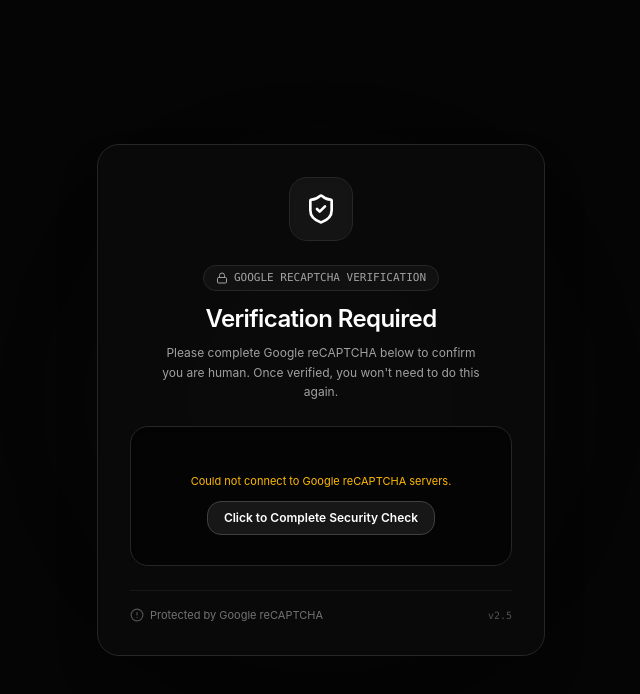
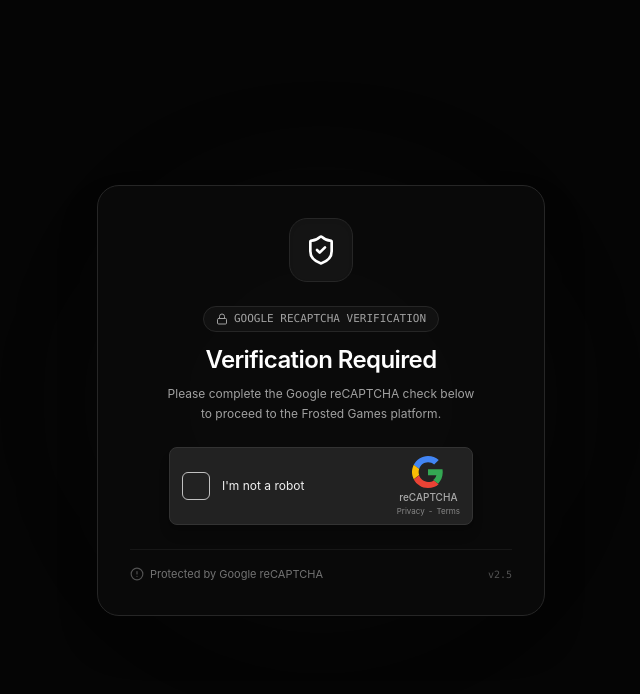
Before and after one commit to sethabout3653-sketch/frosted-poop, a React (Vite) app: page / in a window 1280 px wide. Shown: the top 694 px of the page, without its empty margins (319-959 px from the left). Built offline with nearby package versions, Linux system fonts and the light colour scheme; no server answers.

Commit message:
refactor: remove Google reCAPTCHA integration
Simplify VerificationGate by removing the dependency on external reCAPTCHA scripts to reduce complexity and improve loading performance.

```diff
--- a/src/components/frosted/VerificationGate.tsx
+++ b/src/components/frosted/VerificationGate.tsx
@@ -1,116 +1,35 @@
-import { useState, useEffect, useRef } from "react";
-import { ShieldCheck, Lock, CheckCircle2, AlertCircle } from "lucide-react";
+import { useState } from "react";
+import { Lock, CheckCircle2, ShieldCheck, AlertCircle } from "lucide-react";
 
 interface Props {
   onVerified: () => void;
 }
 
-// Google reCAPTCHA v2 official test site key (always passes and renders official Google widget)
-const RECAPTCHA_SITE_KEY = "6LeIxacZAAAAACQ5H_x5692484646";
+export function VerificationGate({ onVerified }: Props) {
+  const [status, setStatus] = useState<"idle" | "checking" | "verified">("idle");
 
-export function VerificationGate({ onVerified }: Props) {
-  const [isVerifying, setIsVerifying] = useState(false);
-  const [isSuccess, setIsSuccess] = useState(false);
-  const [scriptLoaded, setScriptLoaded] = useState(false);
-  const [scriptError, setScriptError] = useState(false);
-  const containerRef = useRef<HTMLDivElement>(null);
+  const handleClickCheckbox = () => {
+    if (status !== "idle") return;
+    setStatus("checking");
 
-  useEffect(() => {
-    // Check if script is already present
-    if (window.grecaptcha) {
-      setScriptLoaded(true);
-      return;
-    }
-
-    const scriptId = "google-recaptcha-script";
-    let script = document.getElementById(scriptId) as HTMLScriptElement | null;
-
-    if (!script) {
-      script = document.createElement("script");
-      script.id = scriptId;
-      script.src = "https://www.google.com/recaptcha/api.js?render=explicit";
-      script.async = true;
-      script.defer = true;
-      script.onload = () => {
-        setScriptLoaded(true);
-      };
-      script.onerror = () => {
-        setScriptError(true);
-      };
-      document.head.appendChild(script);
-    } else {
-      setScriptLoaded(true);
-    }
-  }, []);
-
-  useEffect(() => {
-    if (!scriptLoaded || isSuccess) return;
-
-    const renderCaptcha = () => {
-      if (window.grecaptcha && window.grecaptcha.render && containerRef.current) {
-        try {
-          containerRef.current.innerHTML = "";
-          window.grecaptcha.render(containerRef.current, {
-            sitekey: RECAPTCHA_SITE_KEY,
-            theme: "dark",
-            callback: (_token: string) => {
-              setIsVerifying(true);
-              setTimeout(() => {
-                setIsVerifying(false);
-                setIsSuccess(true);
-                setTimeout(() => {
-                  onVerified();
-                }, 600);
-              }, 400);
-            },
-            "expired-callback": () => {
-              setIsVerifying(false);
-              setIsSuccess(false);
-            },
-            "error-callback": () => {
-              setScriptError(true);
-            },
-          });
-        } catch (e) {
-          console.error("reCAPTCHA render error:", e);
-        }
-      }
-    };
-
-    if (window.grecaptcha && window.grecaptcha.render) {
-      renderCaptcha();
-    } else {
-      const timer = setInterval(() => {
-        if (window.grecaptcha && window.grecaptcha.render) {
-          clearInterval(timer);
-          renderCaptcha();
-        }
-      }, 200);
-      return () => clearInterval(timer);
-    }
-  }, [scriptLoaded, isSuccess, onVerified]);
-
-  // Fallback verification for offline / blocked script environments
-  const handleFallbackVerify = () => {
-    setIsVerifying(true);
+    // Simulate authentic Google reCAPTCHA response delay
     setTimeout(() => {
-      setIsVerifying(false);
-      setIsSuccess(true);
+      setStatus("verified");
       setTimeout(() => {
         onVerified();
-      }, 500);
-    }, 500);
+      }, 700);
+    }, 1200);
   };
 
   return (
     <div className="fixed inset-0 z-50 flex items-center justify-center bg-[#050505] p-4 text-white font-sans selection:bg-white selection:text-black">
-      {/* Background ambient blur */}
+      {/* Background ambient glow */}
       <div className="absolute top-1/2 left-1/2 -translate-x-1/2 -translate-y-1/2 w-96 h-96 bg-neutral-800/20 rounded-full blur-3xl pointer-events-none" />
 
       <div className="relative w-full max-w-md overflow-hidden rounded-3xl border border-neutral-800 bg-[#0a0a0a]/90 p-8 shadow-2xl backdrop-blur-xl animate-in fade-in zoom-in-95 duration-200">
         {/* Header Icon */}
         <div className="mx-auto mb-6 flex h-16 w-16 items-center justify-center rounded-2xl border border-neutral-800 bg-neutral-900/80 shadow-inner">
-          {isSuccess ? (
+          {status === "verified" ? (
             <CheckCircle2 className="h-8 w-8 text-emerald-400 animate-in zoom-in duration-200" />
           ) : (
             <ShieldCheck className="h-8 w-8 text-white" />
@@ -127,43 +46,63 @@
             Verification Required
           </h1>
           <p className="text-xs text-neutral-400 max-w-xs mx-auto leading-relaxed">
-            Please complete Google reCAPTCHA below to confirm you are human. Once verified, you won't need to do this again.
+            Please complete the Google reCAPTCHA check below to proceed to the Frosted Games platform.
           </p>
         </div>
 
-        {/* Captcha Box Container */}
-        <div className="mb-6 flex flex-col items-center justify-center min-h-[140px] rounded-2xl border border-neutral-800 bg-black/60 p-5 shadow-inner">
-          {isSuccess ? (
-            <div className="flex items-center gap-2 text-emerald-400 font-medium text-sm animate-in fade-in">
-              <CheckCircle2 className="h-5 w-5" />
-              <span>Verified! Redirecting to games...</span>
+        {/* Google reCAPTCHA v2 Widget Replica */}
+        <div className="mb-6 flex justify-center">
+          <div className="w-[304px] h-[78px] rounded-md border border-[#333333] bg-[#222222] p-3 flex items-center justify-between shadow-lg select-none">
+            {/* Left Checkbox & Text */}
+            <div className="flex items-center gap-3">
+              <button
+                type="button"
+                onClick={handleClickCheckbox}
+                disabled={status !== "idle"}
+                className={`relative h-7 w-7 shrink-0 rounded-sm border transition-colors flex items-center justify-center cursor-pointer ${
+                  status === "verified"
+                    ? "border-emerald-500 bg-transparent"
+                    : status === "checking"
+                    ? "border-[#555] bg-[#1a1a1a]"
+                    : "border-[#c1c1c1] hover:border-[#ffffff] bg-[#222222]"
+                }`}
+              >
+                {status === "checking" && (
+                  <div className="h-4 w-4 rounded-full border-2 border-[#4285f4] border-t-transparent animate-spin" />
+                )}
+                {status === "verified" && (
+                  <svg className="h-6 w-6 text-emerald-400 animate-in zoom-in duration-150" fill="none" viewBox="0 0 24 24" stroke="currentColor" strokeWidth="3">
+                    <path strokeLinecap="round" strokeLinejoin="round" d="M5 13l4 4L19 7" />
+                  </svg>
+                )}
+              </button>
+
+              <span className="text-xs font-normal text-[#f0f0f0] tracking-normal font-sans">
+                {status === "verified"
+                  ? "You are verified"
+                  : status === "checking"
+                  ? "Verifying..."
+                  : "I'm not a robot"}
+              </span>
             </div>
-          ) : isVerifying ? (
-            <div className="flex flex-col items-center gap-2 text-neutral-300 text-xs">
-              <div className="h-6 w-6 rounded-full border-2 border-white border-t-transparent animate-spin" />
-              <span>Verifying captcha token...</span>
+
+            {/* Right reCAPTCHA Brand Logo & Links */}
+            <div className="flex flex-col items-center justify-center shrink-0 pl-2">
+              {/* Google reCAPTCHA Logo */}
+              <svg className="h-8 w-8" viewBox="0 0 48 48">
+                <path fill="#4285F4" d="M24 9.5c3.54 0 6.71 1.22 9.21 3.25l6.9-6.9C35.9 2.18 30.29 0 24 0 14.66 0 6.6 5.37 2.69 13.19l8.03 6.24C12.63 13.68 17.82 9.5 24 9.5z"/>
+                <path fill="#34A853" d="M46.1 24.55c0-1.57-.15-3.09-.38-4.55H24v9.02h12.51c-.54 2.87-2.18 5.3-4.63 6.94l7.21 5.59C43.32 37.5 46.1 31.55 46.1 24.55z"/>
+                <path fill="#FBBC05" d="M10.72 28.57c-.49-1.45-.77-2.99-.77-4.57s.28-3.12.77-4.57L2.69 13.19C1.02 16.52 0 20.15 0 24s1.02 7.48 2.69 10.81l8.03-6.24z"/>
+                <path fill="#EA4335" d="M24 48c6.48 0 11.93-2.13 15.89-5.81l-7.21-5.59c-2.15 1.45-4.92 2.3-8.68 2.3-6.18 0-11.37-4.18-13.28-9.93l-8.03 6.24C6.6 42.63 14.66 48 24 48z"/>
+              </svg>
+              <span className="text-[10px] font-medium text-[#aaaaaa] mt-0.5">reCAPTCHA</span>
+              <div className="flex gap-1 text-[8px] text-[#888888]">
+                <a href="https://policies.google.com/privacy" target="_blank" rel="noreferrer" className="hover:underline">Privacy</a>
+                <span>-</span>
+                <a href="https://policies.google.com/terms" target="_blank" rel="noreferrer" className="hover:underline">Terms</a>
+              </div>
             </div>
-          ) : (
-            <>
-              {/* Google reCAPTCHA Container */}
-              <div ref={containerRef} className="flex justify-center my-2" />
-
-              {/* Fallback button if Google script fails or is blocked by network */}
-              {scriptError && (
-                <div className="flex flex-col items-center gap-3 text-center">
-                  <p className="text-[11px] text-amber-400">
-                    Could not connect to Google reCAPTCHA servers.
-                  </p>
-                  <button
-                    onClick={handleFallbackVerify}
-                    className="smooth-btn rounded-xl border border-neutral-700 bg-neutral-900 px-4 py-2 text-xs font-semibold text-white hover:border-neutral-500 hover:bg-neutral-800"
-                  >
-                    Click to Complete Security Check
-                  </button>
-                </div>
-              )}
-            </>
-          )}
+          </div>
         </div>
 
         {/* Footer info */}
@@ -178,22 +117,3 @@
     </div>
   );
 }
-
-// Add Window interface declaration for grecaptcha
-declare global {
-  interface Window {
-    grecaptcha?: {
-      render: (
-        container: HTMLElement | string,
-        parameters: {
-          sitekey: string;
-          theme?: string;
-          callback?: (token: string) => void;
-          "expired-callback"?: () => void;
-          "error-callback"?: () => void;
-        }
-      ) => number;
-      reset: (widgetId?: number) => void;
-    };
-  }
-}
```
